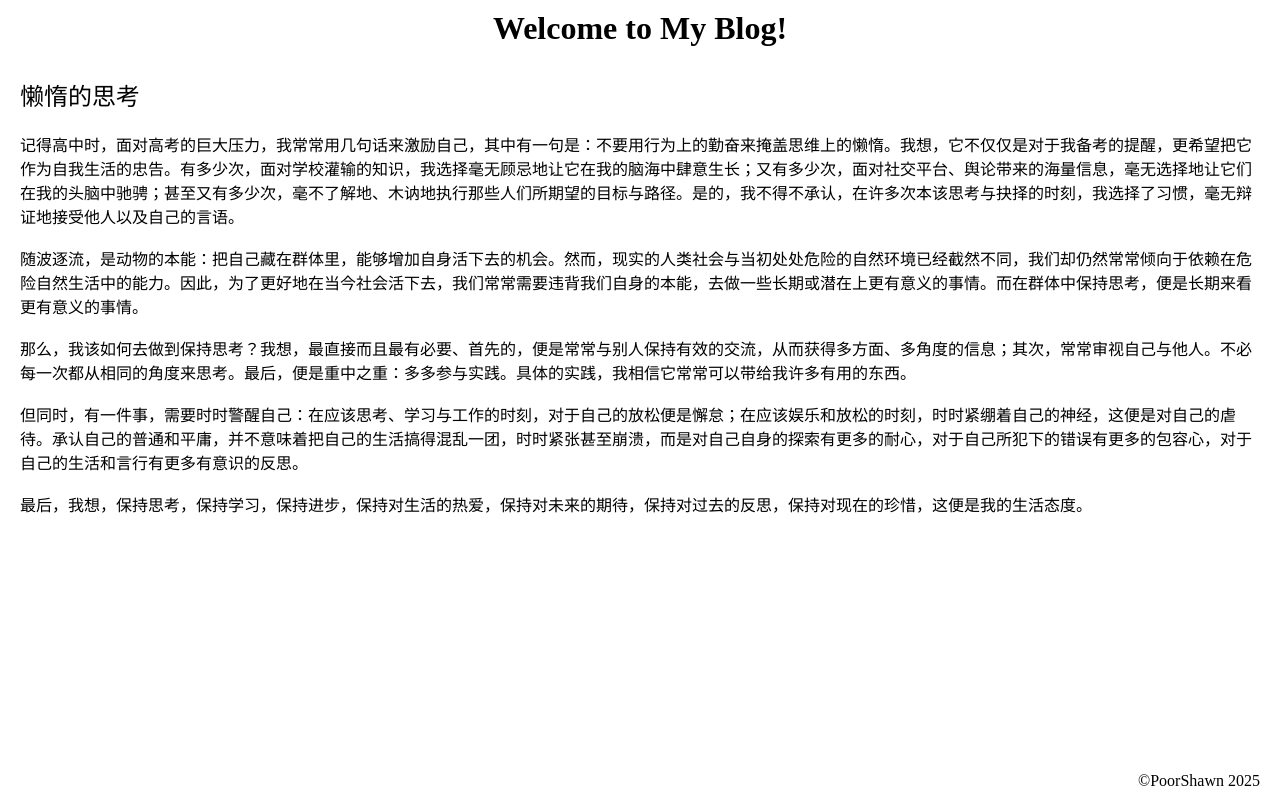
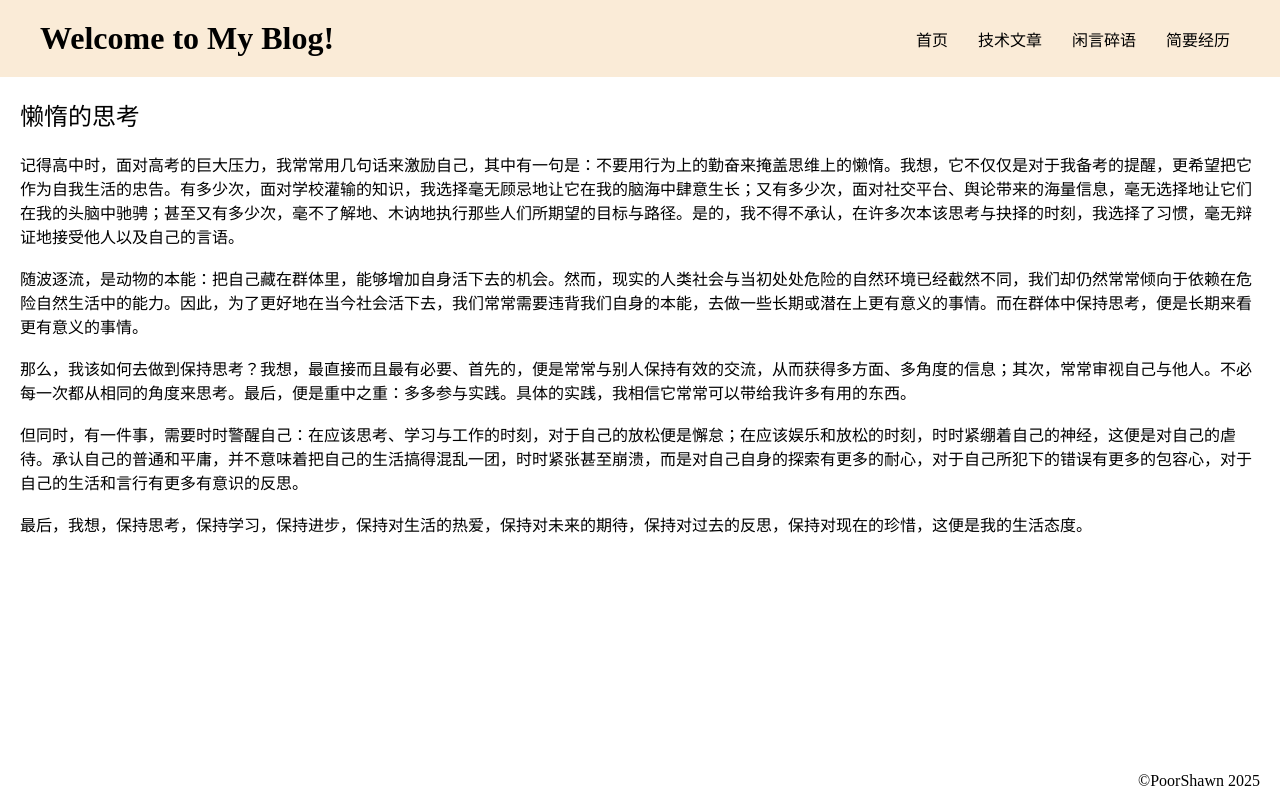
Before and after one commit to PoorShawn/Blog, a plain HTML site: page index.html in a window 1280 px wide. Drawn offline with Linux system fonts and the light colour scheme.

Commit message:
Basic but ugly page

```diff
--- a/index.html
+++ b/index.html
@@ -8,6 +8,9 @@
         box-sizing: border-box;
         margin: 0;
         padding: 0;
+        text-decoration: none;
+        list-style-type: none;
+        color: inherit;
       }
 
       body {
@@ -18,8 +21,23 @@
 
       header {
         display: flex;
-        justify-content: center;
-        margin: 10px;
+        justify-content: space-between;
+        align-items: center;
+        padding: 20px;
+        background-color: antiquewhite;
+      }
+
+      header h1 {
+        margin-left: 20px;
+      }
+
+      .nav {
+        display: flex;
+        flex-wrap: nowrap;
+      }
+
+      .nav a {
+        margin-right: 30px;
       }
 
       .main {
@@ -53,6 +71,12 @@
   <body>
     <header>
       <h1>Welcome to My Blog!</h1>
+      <div class="nav">
+        <a href="#">首页</a>
+        <a href="#">技术文章</a>
+        <a href="#">闲言碎语</a>
+        <a href="#">简要经历</a>
+      </div>
     </header>
     <div class="main">
       <article>
@@ -74,6 +98,7 @@
           <br />
           最后，我想，保持思考，保持学习，保持进步，保持对生活的热爱，保持对未来的期待，保持对过去的反思，保持对现在的珍惜，这便是我的生活态度。
         </div>
+
       </article>
     </div>
     <footer>
```
Also changed, not shown: play.html (added, +53 -0 lines).
